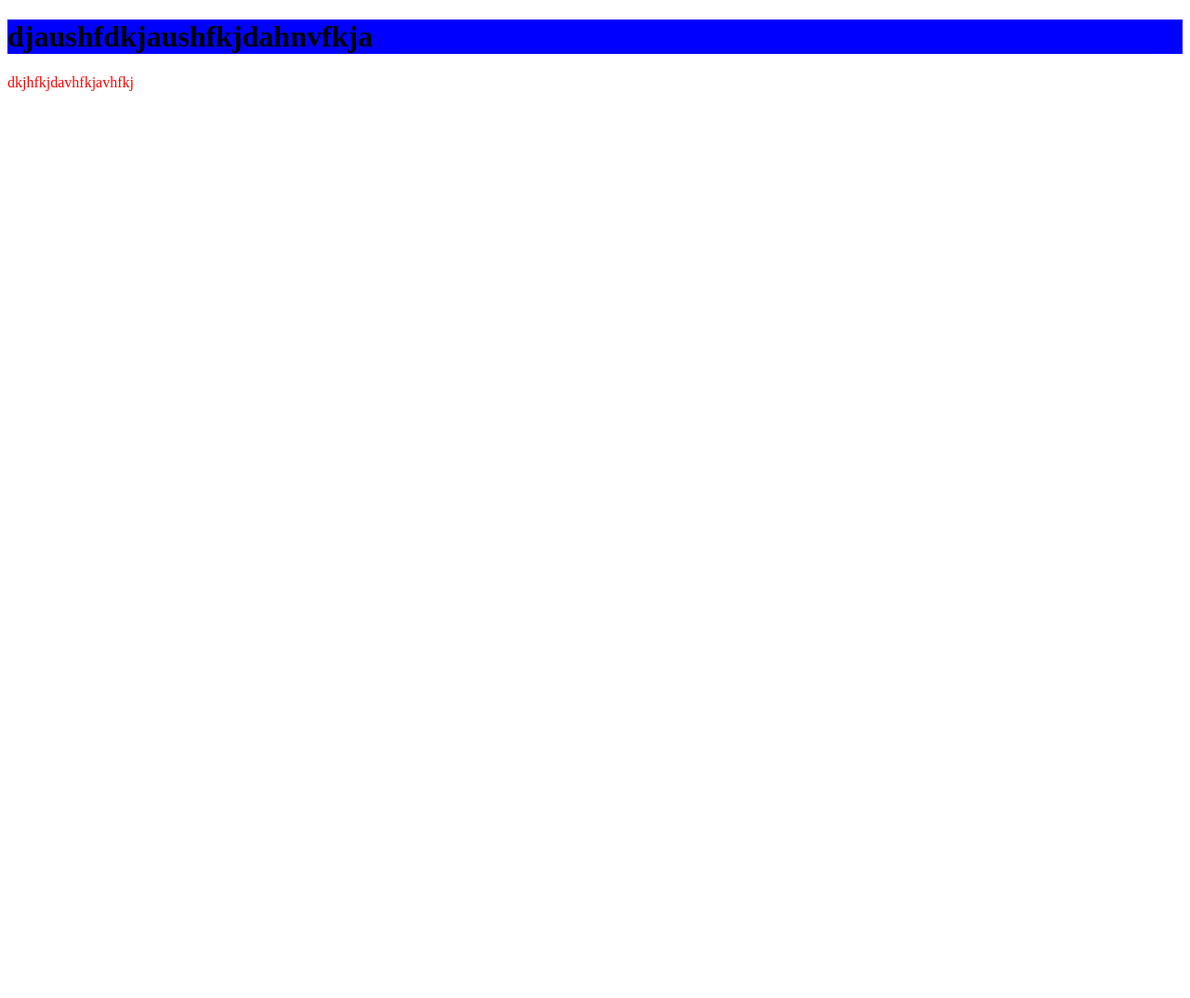
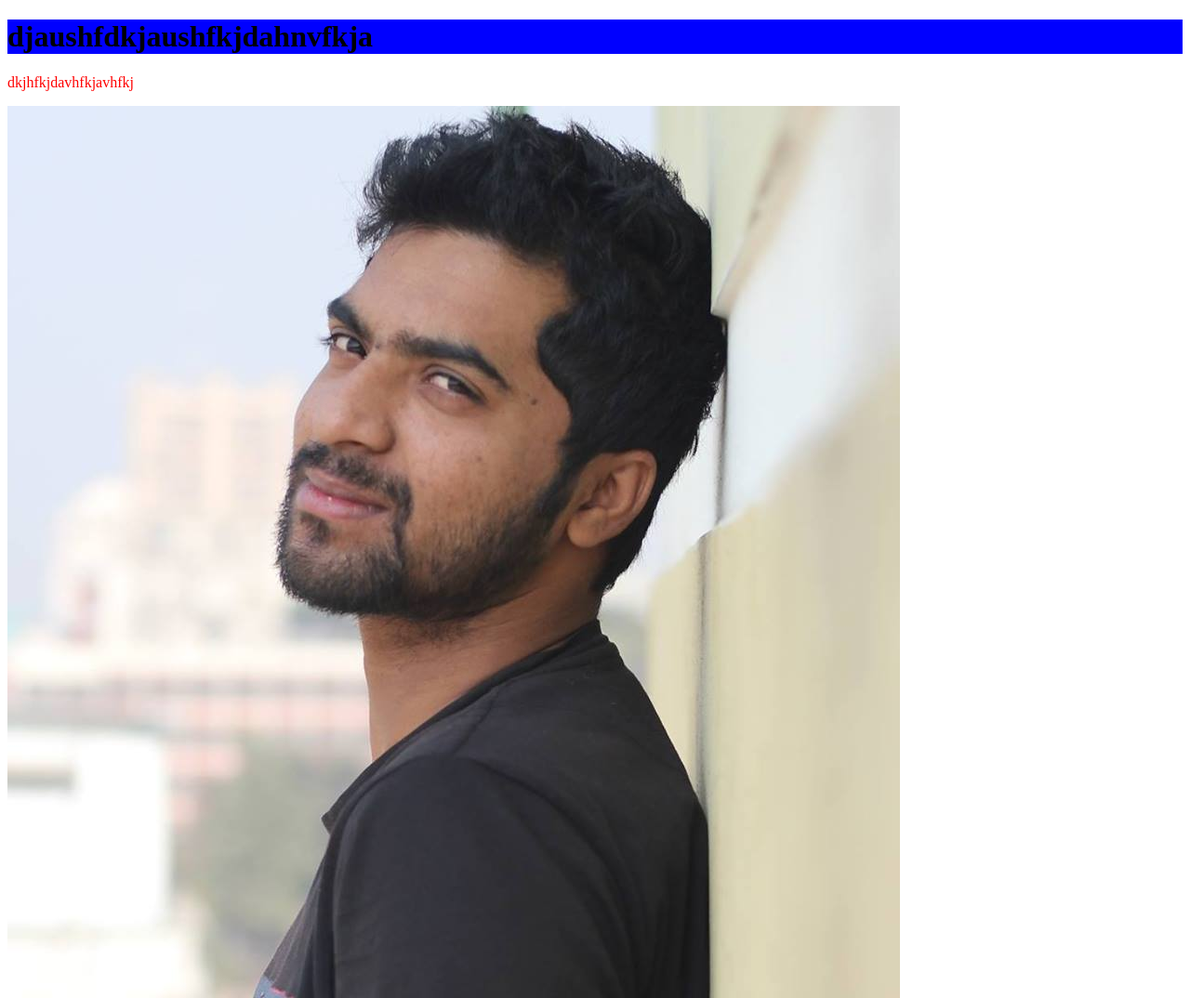
Before and after one commit to marjutrocky/my-first-repo, a plain HTML site: page index.html in a window 1280 px wide. Shown: the whole page at 93% size. Before the commit the page ends 800 px from the top, so only its background shows below. Drawn offline with Linux system fonts and the light colour scheme.

Commit message:
djughduaids

```diff
--- a/index.html
+++ b/index.html
@@ -10,6 +10,7 @@
 <body>
     <h1>djaushfdkjaushfkjdahnvfkja</h1>
     <p>dkjhfkjdavhfkjavhfkj</p>
+    <img src="16265170_1261588553935010_751902032686881968_n.jpg" alt="">
 
 </body>
 </html>
```
Also changed, not shown: 16265170_1261588553935010_751902032686881968_n.jpg (added).
